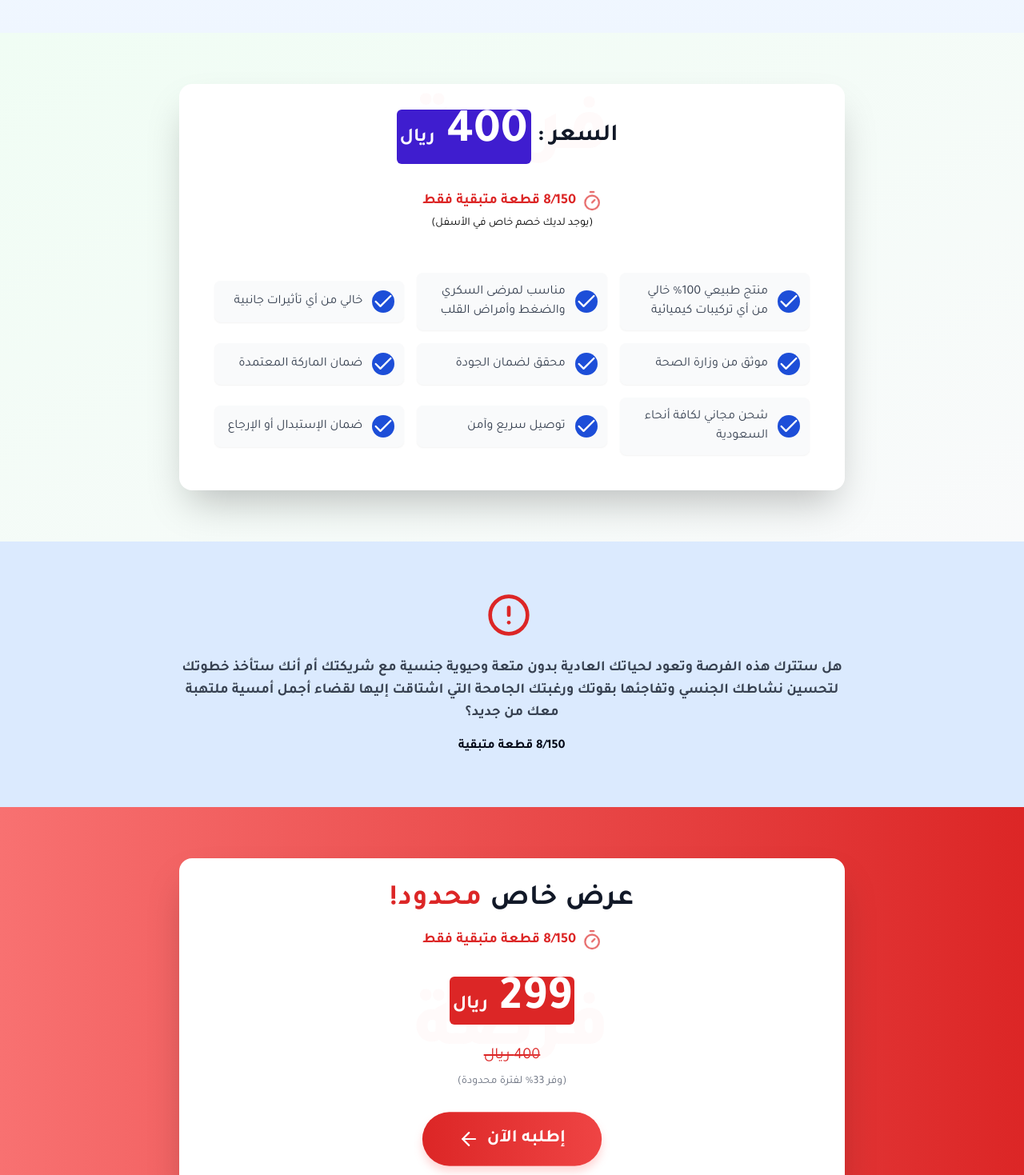
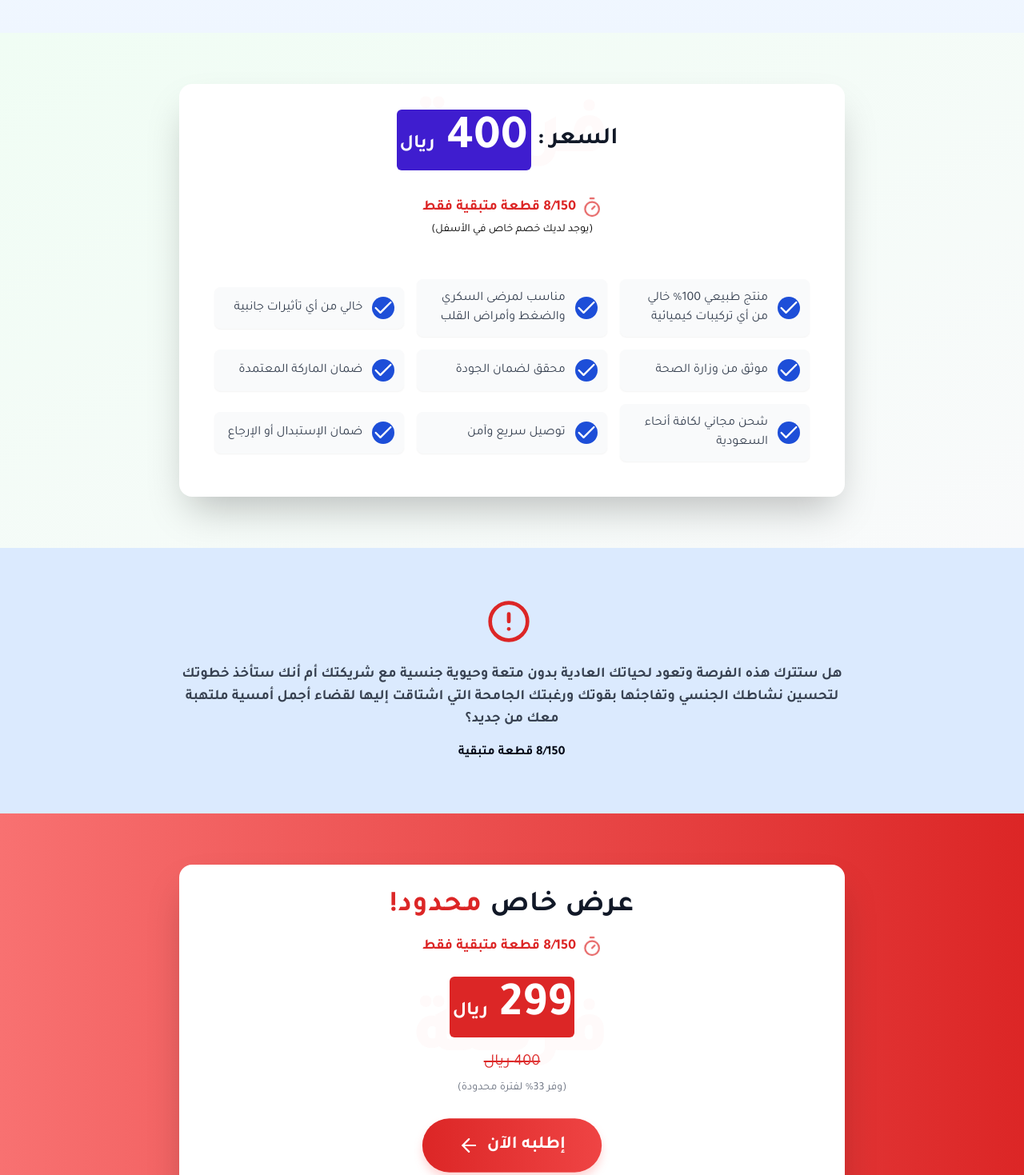
Before and after one commit to Mohammed-issa0/Apexaid-landing, a Next.js app: page / in a window 1280 px wide. Shown: the part 8000-9469 px from the top of the page at 80% size. Built offline with nearby package versions, Linux system fonts and the light colour scheme.

Commit message:
Update order-section.tsx

```diff
--- a/components/order-section.tsx
+++ b/components/order-section.tsx
@@ -94,7 +94,7 @@ export function OrderSection({ onOrderClick }: OrderSectionProps) {
             <motion.div variants={itemVariants} className="relative mb-8">
               <div className="text-4xl sm:text-5xl md:text-6xl font-bold text-gray-900 relative z-10 flex gap-2 items-center">
                 <span className="text-xl sm:2xl md:text-3xl mr-3">السعر :</span>
-                <span className="bg-primary-light text-white px-1 rounded-md pb-2">
+                <span className="bg-primary-light text-white px-1 rounded-md py-2">
                   400 <span className="text-2xl">ريال</span>
                 </span>
               </div>
@@ -218,7 +218,7 @@ export function OrderSection({ onOrderClick }: OrderSectionProps) {
 
             <motion.div variants={itemVariants1} className="relative mb-8">
               <div className="text-6xl font-bold text-gray-900 relative z-10">
-                <span className="bg-red-600 text-white px-1 py-0 rounded-md ">
+                <span className="bg-red-600 text-white px-1 py-2 rounded-md ">
                   299 <span className="text-xl sm:text-2xl">ريال</span>
                 </span>
 
```
